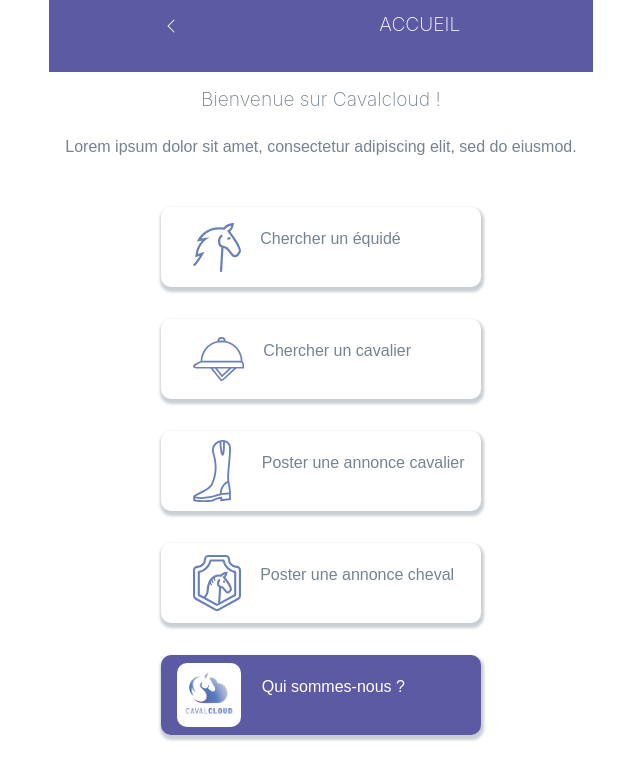
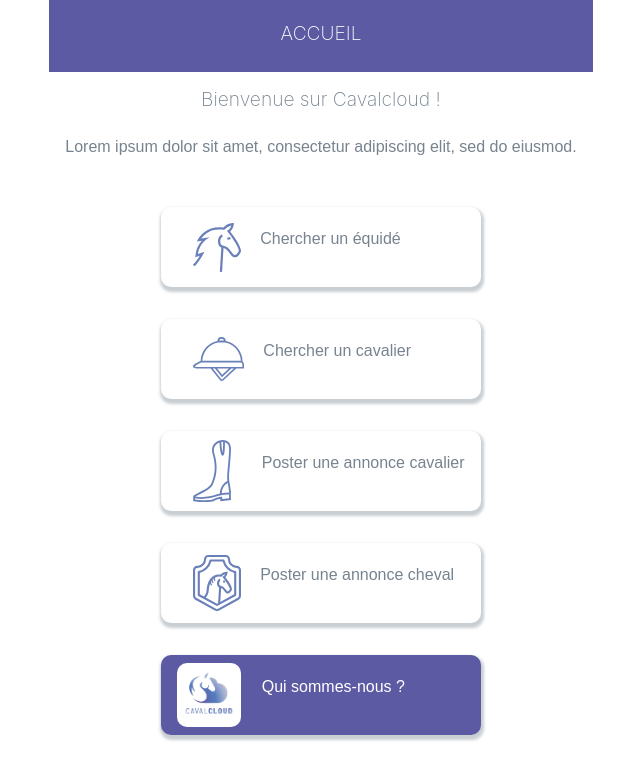
Before and after one commit to Johanna-cs/Caval_Cloud_Front, a React (Create React App) app: page /home in a window 1280 px wide. Shown: the top 780 px of the page, without its empty margins (319-959 px from the left). Built offline with nearby package versions, Linux system fonts and the light colour scheme.

Commit message:
header for the home page simplified and ok

```diff
--- a/src/components/Home.css
+++ b/src/components/Home.css
@@ -15,7 +15,26 @@
     padding: 1em;
     text-align: center;
   }
+  /* HEADER  */
+  .headerHome {
+    background-color: #5D5AA4;
+    height: 4.5em;
+    color : white;
+    display: flex;
+    justify-content: space-around;
+    align-items: baseline;
+    padding: 0.8em;
+    margin-bottom: 1em;
+    word-break: break-all !important;
 
+}
+
+#homeTitle {
+    font-size: 1.2em !important;
+    font-weight: 200 !important;
+    margin-top: 0.5em !important;
+    text-align: center;
+}
       /* logos de la HOME PAGE */
   .logoHorse {
     width: 5em;
--- a/src/components/Home.js
+++ b/src/components/Home.js
@@ -17,7 +17,8 @@
 
     return (
     <>
-        <Header className='header' title='ACCUEIL'/>
+        {/* <Header className='header' title='ACCUEIL'/> */}
+        <div className='headerHome'><h3 id='homeTitle'>ACCUEIL</h3> </div>
        <div className='HomePage'>
             <h3 className='welcome'> Bienvenue sur Cavalcloud ! </h3>
             <p className='welcomeText'> Lorem ipsum dolor sit amet, consectetur adipiscing elit, sed do eiusmod. </p>
--- a/src/components/searchHorse/SearchHorse.js
+++ b/src/components/searchHorse/SearchHorse.js
@@ -13,6 +13,7 @@
 import SlidingButton from '../common/SlidingButton'
 import Axios from 'axios'
 import usePosition from '../common_section/usePosition';
+
 
 
 const SearchHorse = (props) => {
@@ -33,6 +34,11 @@
     //balade
     const [doBalad, setDoBalad] = useState(false)
 
+    // Taille du cheval idéal
+    const [horseSize, setHorseSize] = useState('')
+
+    // Age du cheval idéal
+    const [ageHorse, setAgeHorse] = useState('')
     //Ecurie
     const [scuringType, setScuringType] = useState('')
 
@@ -95,8 +101,10 @@
             <hr />
                 <h4>Cheval idéal</h4>
                 <IdealHorse
+                    onChange={(e) => setAgeHorse(e.target.value)
+                    }
                     horseSize={IdealHorse.horseSize}
-                    ageHorse={IdealHorse.ageHorse}
+
                      />
             <hr />
                 <h4>Propriétaire idéal</h4>
--- a/src/components/searchRider/SearchRider.js
+++ b/src/components/searchRider/SearchRider.js
@@ -68,7 +68,7 @@
                     definePerimeter={(e) => setPerimeter(e.target.value)}
                     perimeter={perimeter}
                 />
-                <div> Années de pratique : {yearsOfPractice}
+                <h5> Années de pratique : {yearsOfPractice} ans</h5>
                     <div className='annees_pratique'>
                         <span>0</span>
                         <RangeButton
@@ -79,9 +79,9 @@
                         />
                         <span>99</span>
                     </div>
-                </div>
+
                 <hr />
-                <div> Niveau de Galop : {gallopLevel}
+                <h5> Niveau de Galop : {gallopLevel} </h5>
                     <div className='niveau_galop'>
                         <span>0</span>
                         <RangeButton
@@ -92,20 +92,20 @@
                         />
                         <span>7</span>
                     </div>
-                </div>
+
 
                 <hr />
-                <div> Age du cavalier : {riderAge}
+                <h5> Age du cavalier : {riderAge} ans</h5>
                     <div className='age_cavalier'>
-                        <span>5</span>
+                        <span>5 ans</span>
                         <RangeButton
                             min="0"
                             max="99"
                             onChange={(e) =>setRiderAge(e.target.value)}
                         />
-                        <span>99</span>
+                        <span>99 ans</span>
                     </div>
-                </div>
+
                 <SlidingButton
                     SlidingButtonText='Personne véhiculée'
                     SlidingButtonID='vehiculed'
@@ -128,7 +128,7 @@
                 />
 
             <h4>Rythme de la demi-pension</h4>
-            <div className='frequency_dp'>
+            <div className='frequency_pension'>
                 <Frequency
                     onClick={(e) => setFrequency(e.target.value)}
                     frequency={frequency}
--- a/src/index.css
+++ b/src/index.css
@@ -20,7 +20,7 @@
 }
 h4 {
   text-align: left;
-  font-size: 1.1em !important;
+  font-size: 1.2em !important;
   font-family: 'open-sans' sans-serif;
   font-weight: 600 !important;
   margin-bottom: 1em;
```
